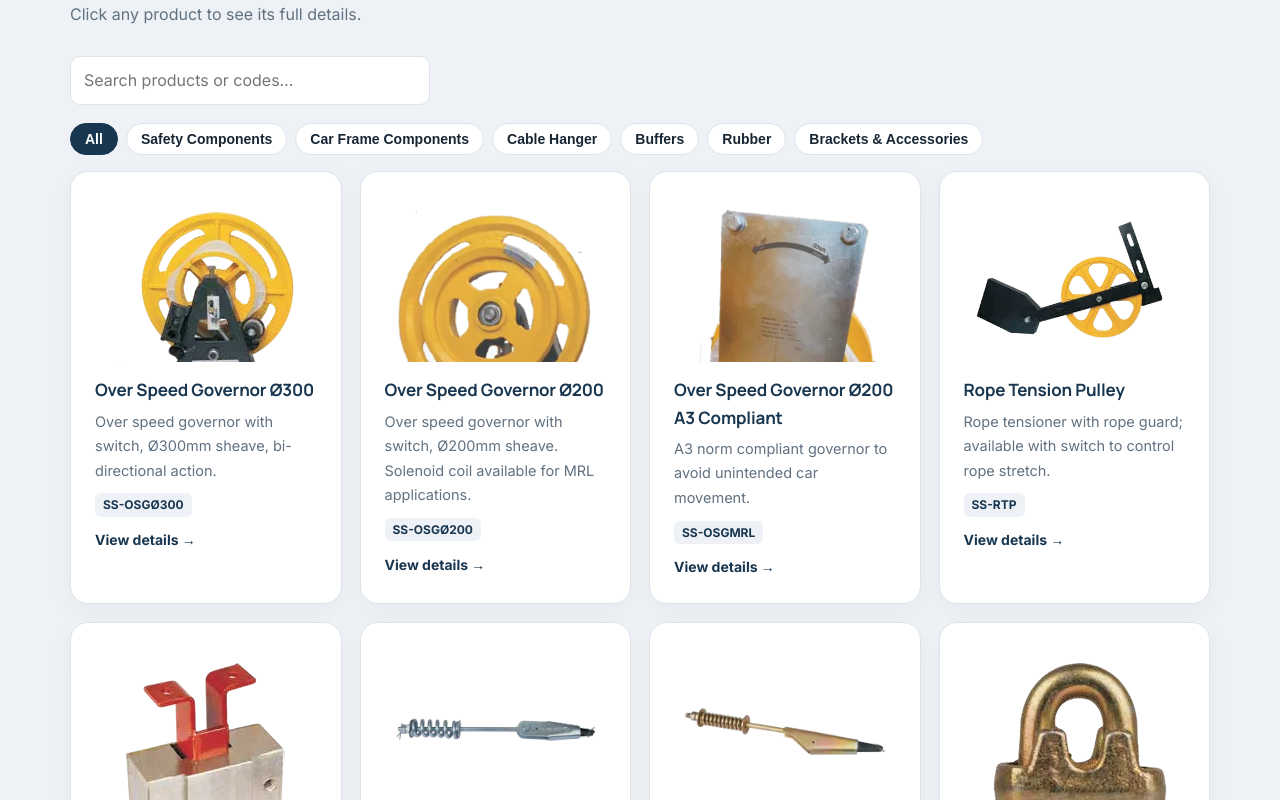
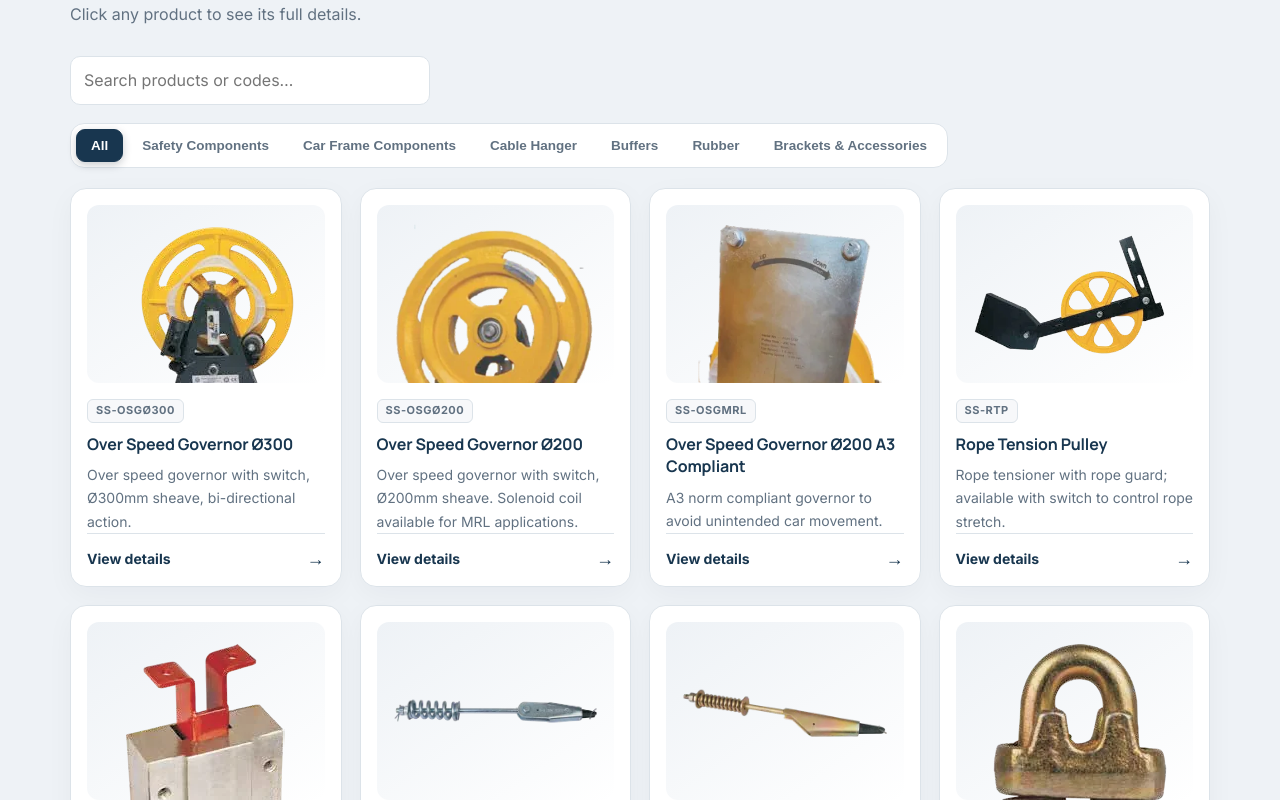
Before and after one commit to TariqueMasood/ss-elevator, a Next.js app: page / in a window 1280 px wide. Shown: the part 1120-1920 px from the top of the page. Built offline with nearby package versions, Linux system fonts and the light colour scheme.

Commit message:
Update card and tabs styles

```diff
--- a/app/globals.css
+++ b/app/globals.css
@@ -372,37 +372,46 @@ h2 {
 }
 .tabs {
   display: flex;
-  gap: 8px;
+  width: fit-content;
+  max-width: 100%;
+  align-items: center;
+  gap: 4px;
   flex-wrap: wrap;
-  margin-bottom: 16px;
+  margin-bottom: 20px;
+  padding: 5px;
+  border: 1px solid var(--bd);
+  border-radius: 14px;
+  background: var(--card);
 }
 .tab {
-  border: 1px solid var(--bd);
-  background: var(--card);
-  color: var(--tx);
-  padding: 7px 14px;
-  border-radius: 999px;
+  border: 1px solid transparent;
+  background: transparent;
+  color: var(--mut);
+  padding: 8px 14px;
+  border-radius: 9px;
   cursor: pointer;
-  font-size: 14px;
+  font-size: 13.5px;
   font-weight: 600;
   transition:
     color 0.18s ease,
     background 0.18s ease,
     border-color 0.18s ease,
-    transform 0.18s ease,
     box-shadow 0.18s ease;
 }
 .tab:hover:not(.on),
 .tab:focus-visible:not(.on) {
-  border-color: var(--acc);
   background: var(--alt);
-  transform: translateY(-2px);
-  box-shadow: 0 4px 12px var(--shadow-control);
+  color: var(--pri);
+}
+.tab:focus-visible {
+  outline: 2px solid var(--focus-ring);
+  outline-offset: 2px;
 }
 .tab.on {
   background: var(--button);
   color: var(--on-primary);
   border-color: var(--button);
+  box-shadow: 0 3px 8px var(--shadow-primary);
 }
 input,
 select,
@@ -430,17 +439,61 @@ textarea {
   font-weight: 700;
 }
 .pc {
-  display: block;
+  display: flex;
+  height: 100%;
+  flex-direction: column;
+  padding: 16px;
+  border-radius: 16px;
   transition:
     transform 0.2s ease,
     border-color 0.2s ease,
     box-shadow 0.2s ease;
 }
+.pc .ph {
+  aspect-ratio: 4 / 3;
+  margin-bottom: 16px;
+  padding: 14px;
+  border-radius: 12px;
+  background: linear-gradient(145deg, var(--alt), var(--card));
+}
+.pc .tag {
+  align-self: flex-start;
+  margin: 0 0 10px;
+  border: 1px solid var(--bd);
+  background: var(--bg);
+  color: var(--mut);
+  font-size: 11px;
+  letter-spacing: 0.045em;
+}
+.pc h3 {
+  display: -webkit-box;
+  overflow: hidden;
+  margin: 0 0 8px;
+  color: var(--pri);
+  font-size: 16px;
+  line-height: 1.4;
+  -webkit-box-orient: vertical;
+  -webkit-line-clamp: 2;
+}
+.pc p {
+  display: -webkit-box;
+  overflow: hidden;
+  margin: 0;
+  color: var(--mut);
+  font-size: 14px;
+  line-height: 1.65;
+  -webkit-box-orient: vertical;
+  -webkit-line-clamp: 3;
+}
 .pc:hover,
 .pc:focus-visible {
   border-color: var(--acc);
   transform: translateY(-3px);
-  box-shadow: 0 12px 28px var(--shadow-hover);
+  box-shadow: 0 14px 32px var(--shadow-hover);
+}
+.pc:focus-visible {
+  outline: 2px solid var(--focus-ring);
+  outline-offset: 3px;
 }
 .pc .ph img {
   transition: transform 0.25s ease;
@@ -464,10 +517,23 @@ textarea {
   }
 }
 .more {
-  margin-top: 12px;
+  display: flex;
+  align-items: center;
+  justify-content: space-between;
+  margin-top: auto;
+  padding-top: 14px;
+  border-top: 1px solid var(--bd);
   color: var(--pri);
   font-weight: 700;
   font-size: 14px;
+}
+.pc:hover .more,
+.pc:focus-visible .more {
+  color: var(--acc);
+}
+.more span {
+  font-size: 18px;
+  line-height: 1;
 }
 .crumb {
   color: var(--mut);
--- a/components/ProductCard.js
+++ b/components/ProductCard.js
@@ -3,10 +3,10 @@ export default function ProductCard({ p, more = true }) {
   return (
     <Link className="card pc" data-reveal href={`/products/${p.slug}`}>
       <div className="ph">{p.images[0] && <img loading="lazy" alt={p.name} src={p.images[0]} />}</div>
+      <span className="tag">{p.code}</span>
       <h3>{p.name}</h3>
       <p>{p.description}</p>
-      <span className="tag">{p.code}</span>
-      {more && <div className="more">View details →</div>}
+      {more && <div className="more">View details <span aria-hidden="true">→</span></div>}
     </Link>
   );
 }
--- a/components/ProductList.js
+++ b/components/ProductList.js
@@ -17,7 +17,7 @@ export default function ProductList() {
         <p className="sub" data-reveal>Click any product to see its full details.</p>
         <input className="search" data-reveal placeholder="Search products or codes…" value={q} onChange={(e) => setQ(e.target.value)} />
         <div className="tabs" data-reveal>
-          {["All", ...categories].map((n) => <button key={n} className={"tab" + (cat === n ? " on" : "")} onClick={() => setCat(n)}>{n}</button>)}
+          {["All", ...categories].map((n) => <button key={n} type="button" className={"tab" + (cat === n ? " on" : "")} aria-pressed={cat === n} onClick={() => setCat(n)}>{n}</button>)}
         </div>
         <div className="grid" data-reveal>{items.map((p) => <ProductCard key={p.slug} p={p} />)}</div>
         {items.length === 0 && <p>No products match your search.</p>}
```
